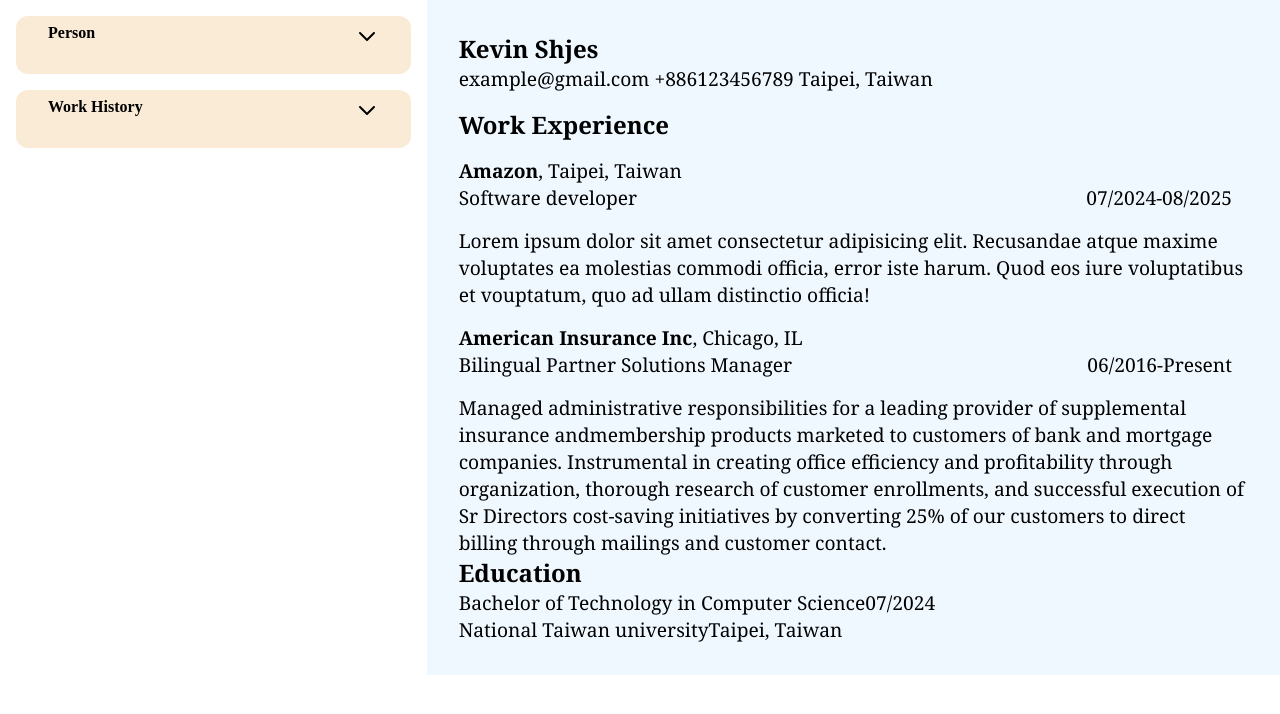
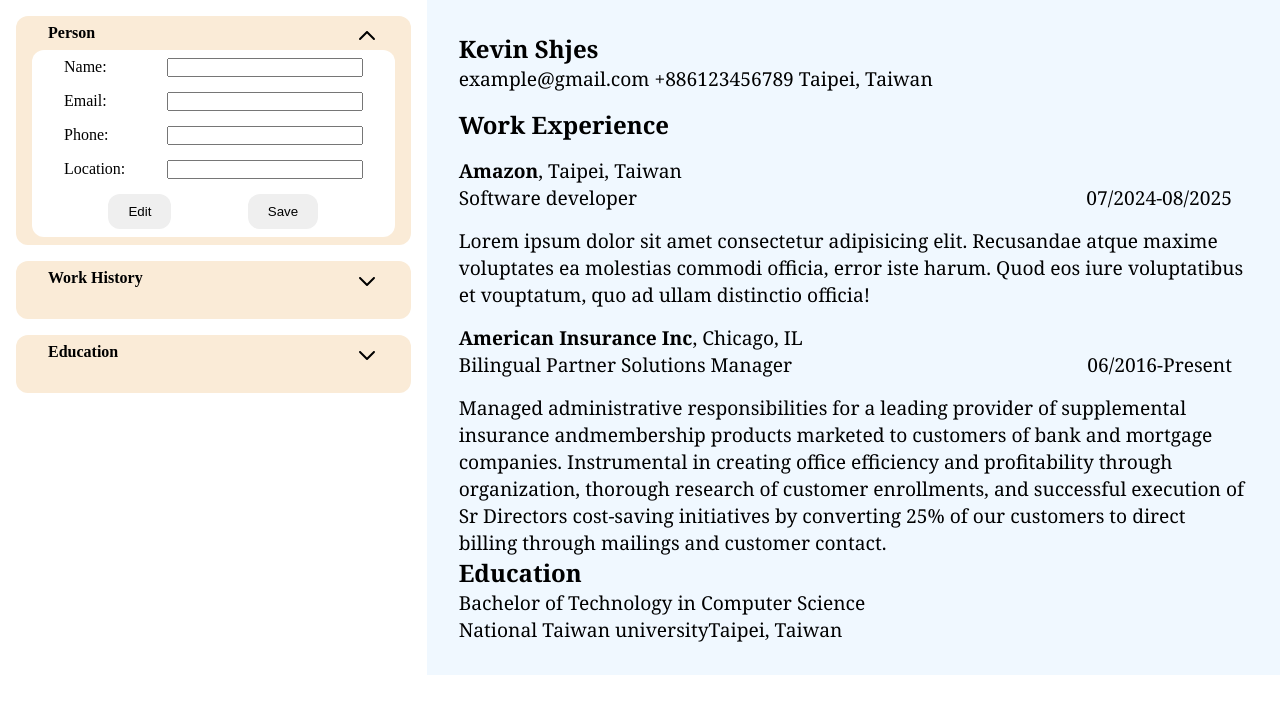
Before and after one commit to Sheepnore/TOP-ResumeGenerator, a React (Vite) app: page / in a window 1280 px wide. Shown: the top 714 px of the page. Built offline with nearby package versions, Linux system fonts and the light colour scheme.

Commit message:
Education.jsx component completed

```diff
--- a/src/App.jsx
+++ b/src/App.jsx
@@ -15,7 +15,10 @@ function App() {
       <div className="inputSection">
         <Personal person={person} setPerson={setPerson}></Personal>
         <WorkHistory work={work} setWork={setWork}></WorkHistory>
-        <Education></Education>
+        <Education
+          education={education}
+          setEducation={setEducation}
+        ></Education>
       </div>
       <div className="template">
         <ResumeTemplate
--- a/src/assets/data.js
+++ b/src/assets/data.js
@@ -27,7 +27,7 @@ export const educational = [
   {
     entryId: crypto.randomUUID(),
     degree: "Bachelor of Technology in Computer Science",
-    graduated: "07/2024",
+    graduateYear: "07/2024",
     university: "National Taiwan university",
     location: "Taipei, Taiwan",
   },
--- a/src/components/Education.jsx
+++ b/src/components/Education.jsx
@@ -1,3 +1,116 @@
 import { useState } from "react";
+import "../styles/userInput.css";
+import "../styles/Education.css";
+export default function Education({ education, setEducation }) {
+  const [visible, setVisible] = useState(false);
+  const [data, setData] = useState({});
+  console.log(data);
 
-export default function Education({}) {}
+  function handleEmptyInput(test) {
+    if (Object.keys(test).length < 4) {
+      return true;
+    } else if (Object.keys(test).length === 4) {
+      return false;
+    }
+  }
+
+  return (
+    <div className="user-input">
+      <div
+        className="toggle-bar"
+        onClick={() => {
+          setVisible(!visible);
+        }}
+      >
+        Education
+        <button className="toggleBtn">
+          <svg
+            width="24px"
+            height="24px"
+            viewBox="0 0 24 24"
+            fill="none"
+            xmlns="http://www.w3.org/2000/svg"
+            className={visible ? "rotate" : null}
+          >
+            <path
+              fillRule="evenodd"
+              clipRule="evenodd"
+              d="M4.29289 8.29289C4.68342 7.90237 5.31658 7.90237 5.70711 8.29289L12 14.5858L18.2929 8.29289C18.6834 7.90237 19.3166 7.90237 19.7071 8.29289C20.0976 8.68342 20.0976 9.31658 19.7071 9.70711L12.7071 16.7071C12.3166 17.0976 11.6834 17.0976 11.2929 16.7071L4.29289 9.70711C3.90237 9.31658 3.90237 8.68342 4.29289 8.29289Z"
+              fill="#000000"
+            />
+          </svg>
+        </button>
+      </div>
+      <div className={visible ? "active input-section" : "input-section"}>
+        <div className="input-container">
+          <span>Degree: </span>
+          <input
+            type="text"
+            onChange={(e) => {
+              setData({ ...data, degree: e.target.value });
+            }}
+            value={data.degree || ""}
+          />
+        </div>
+
+        <div className="input-container">
+          <span>Year: </span>
+          <input
+            type="text"
+            onChange={(e) => {
+              setData({ ...data, graduateYear: e.target.value });
+            }}
+            value={data.graduateYear || ""}
+          />
+        </div>
+
+        <div className="input-container">
+          <span>University: </span>
+          <input
+            type="text"
+            onChange={(e) => {
+              setData({ ...data, university: e.target.value });
+            }}
+            value={data.university || ""}
+          />
+        </div>
+
+        <div className="input-container">
+          <span>Location: </span>
+          <input
+            type="text"
+            onChange={(e) => {
+              setData({ ...data, location: e.target.value });
+            }}
+            value={data.location || ""}
+          />
+        </div>
+
+        <div className="createEducation">
+          <button
+            className="createEducation button"
+            onClick={() => {
+              const newEntry = { ...data, entryId: crypto.randomUUID() };
+              if (handleEmptyInput(data)) {
+                console.log("Make sure complete the info");
+              } else {
+                setEducation([...education, newEntry]);
+                setData({});
+              }
+            }}
+          >
+            Create
+          </button>
+          <button
+            className="resetEducationBtn button"
+            onClick={() => {
+              setData({});
+            }}
+          >
+            Reset
+          </button>
+        </div>
+      </div>
+    </div>
+  );
+}
--- a/src/components/Personal.jsx
+++ b/src/components/Personal.jsx
@@ -1,9 +1,9 @@
 import { useState } from "react";
 import "../styles/userInput.css";
-
+import "../styles/Personal.css";
 export default function Personal({ person, setPerson }) {
-  const [visible, setVisible] = useState(false);
-
+  const [visible, setVisible] = useState(true);
+  const [inputDisabled, setInputDisabled] = useState(false);
   return (
     <div className="user-input">
       <div
@@ -39,6 +39,7 @@ export default function Personal({ person, setPerson }) {
             onChange={(e) => {
               setPerson({ ...person, name: e.target.value });
             }}
+            disabled={inputDisabled}
           />
         </div>
 
@@ -49,6 +50,7 @@ export default function Personal({ person, setPerson }) {
             onChange={(e) => {
               setPerson({ ...person, email: e.target.value });
             }}
+            disabled={inputDisabled}
           />
         </div>
 
@@ -59,6 +61,7 @@ export default function Personal({ person, setPerson }) {
             onChange={(e) => {
               setPerson({ ...person, phone: e.target.value });
             }}
+            disabled={inputDisabled}
           />
         </div>
 
@@ -69,7 +72,24 @@ export default function Personal({ person, setPerson }) {
             onChange={(e) => {
               setPerson({ ...person, location: e.target.value });
             }}
+            disabled={inputDisabled}
           />
+        </div>
+        <div className="buttons input-container">
+          <button
+            onClick={() => {
+              setInputDisabled(false);
+            }}
+          >
+            Edit
+          </button>
+          <button
+            onClick={() => {
+              setInputDisabled(true);
+            }}
+          >
+            Save
+          </button>
         </div>
       </div>
     </div>
--- a/src/components/ResumeTemplate.jsx
+++ b/src/components/ResumeTemplate.jsx
@@ -2,7 +2,7 @@ import "../styles/ResumeTemplate.css";
 import EducationEntryCard from "./EducationEntryCard";
 import WorkEntryCard from "./workEntryCard";
 export default function ResumeTemplate({ person, education, work }) {
-  console.log(work);
+  console.log(education);
   return (
     <>
       <div className="user-personal">
--- /dev/null
+++ b/src/styles/Personal.css
@@ -0,0 +1,18 @@
+.user-input .input-section .buttons{
+  display: flex;
+  justify-content: space-evenly;
+}
+
+.user-input .input-section .buttons button{
+  padding: 10px 20px;
+  border-radius: 12px;
+  border: none;
+  cursor: pointer;
+  transition: all 300ms ease;
+}
+
+.user-input .input-section .buttons button:hover{
+  transform: scale(1.1);
+  opacity: .8;
+  color: rgba(0, 0, 0, 0.8);
+}
--- a/src/styles/userInput.css
+++ b/src/styles/userInput.css
@@ -57,3 +57,9 @@
   right: 2rem;
   width: 12rem;
 }
+.user-input .input-section .input-container input:disabled{
+  cursor: not-allowed;
+  color:#AAA;
+  background:#F5F5F5;
+  opacity: .8;
+}
```
Also changed, not shown: src/styles/Education.css (added).
